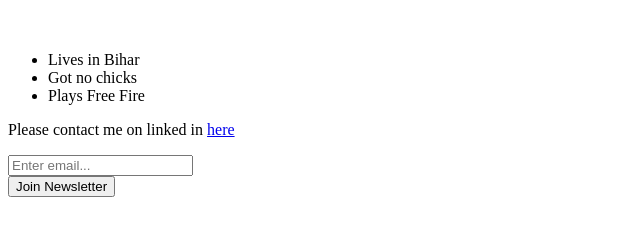
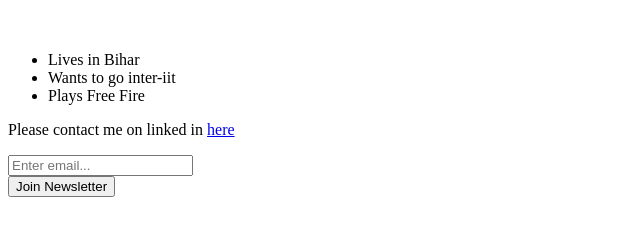
Before and after one commit to Intekhab12/profile, a plain HTML site: page index.html in a window 1280 px wide. Shown: the part 280-516 px from the top of the page, 0-640 px from the left. Drawn offline with Linux system fonts and the light colour scheme.

Commit message:
just changed a line

```diff
--- a/index.html
+++ b/index.html
@@ -13,7 +13,7 @@
         <br>
         <ul>
             <li>Lives in Bihar</li>
-            <li>Got no chicks</li>
+            <li>Wants to go inter-iit</li>
             <li>Plays Free Fire</li>
         </ul>
 
```
